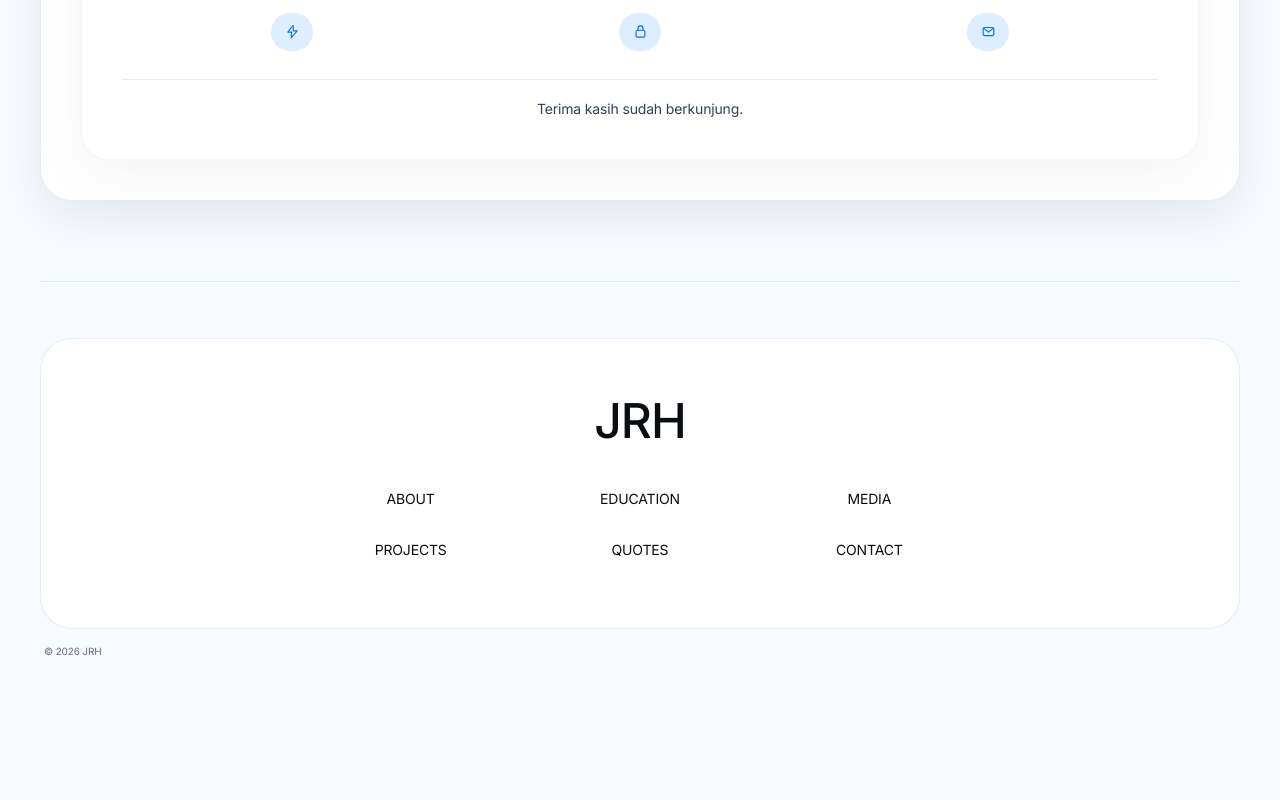
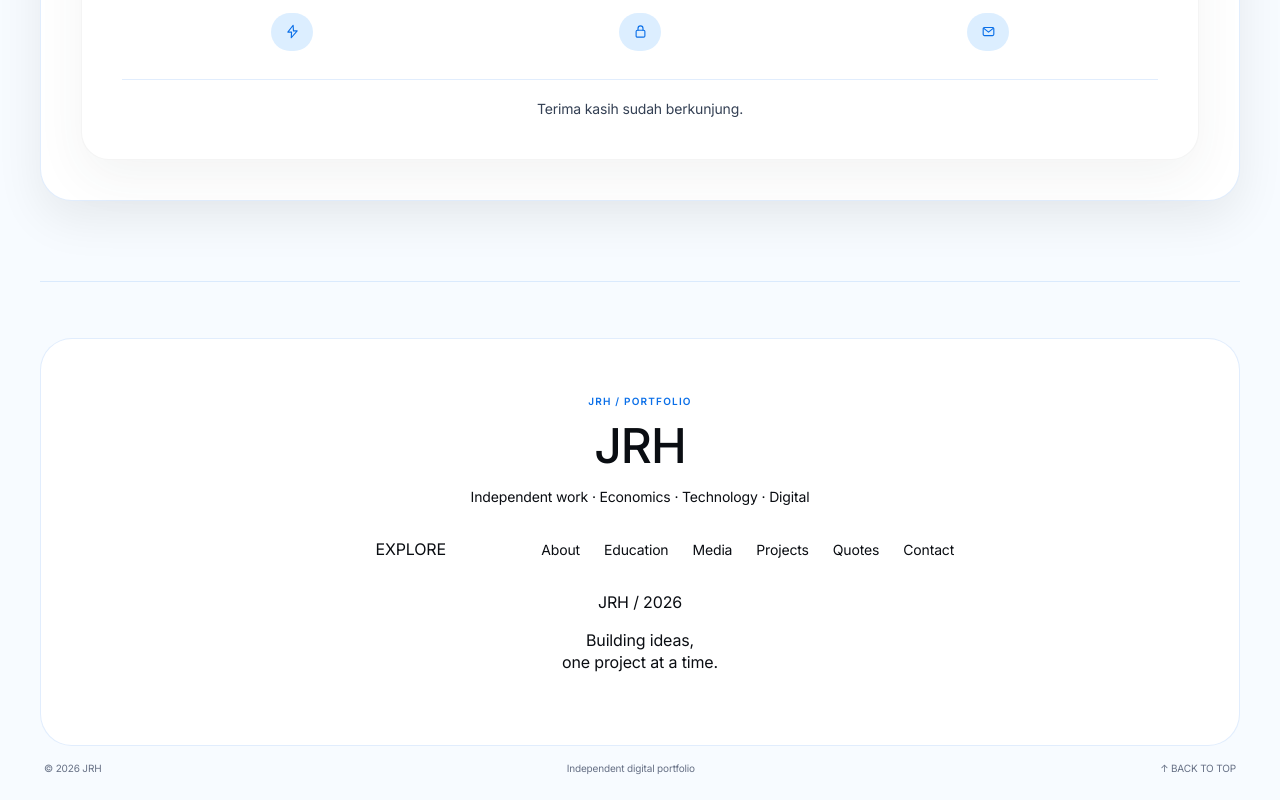
Before and after one commit to LionerHakim/JRHs, a React (Vite) app: page / in a window 1280 px wide. Shown: the part 5659-6459 px from the top of the page. Before the commit the page ends 6342 px from the top, so only its background shows below. Built offline with nearby package versions, Linux system fonts and the light colour scheme.

Commit message:
Redesign footer as editorial portfolio closing

```diff
--- a/src/main.tsx
+++ b/src/main.tsx
@@ -726,18 +726,30 @@ Web app dan digital product yang sedang dibangun untuk memecahkan masalah nyata.
       <footer className="site-footer">
         <div className="site-footer-main">
           <div className="site-footer-brand">
+            <span className="footer-kicker">JRH / PORTFOLIO</span>
             <strong>JRH</strong>
+            <p>Independent work · Economics · Technology · Digital</p>
           </div>
 
           <nav className="site-footer-nav" aria-label="Footer navigation">
-            {sectionItems.map(([id, label]) => (
-              <a key={id} href={`#${id}`}>{label.toUpperCase()}</a>
-            ))}
+            <span className="footer-nav-label">EXPLORE</span>
+            <div className="site-footer-nav-grid">
+              {sectionItems.map(([id, label]) => (
+                <a key={id} href={`#${id}`}>{label}</a>
+              ))}
+            </div>
           </nav>
+
+          <div className="site-footer-statement">
+            <span>JRH / 2026</span>
+            <p>Building ideas,<br />one project at a time.</p>
+          </div>
         </div>
 
         <div className="site-footer-bottom">
           <span>© 2026 JRH</span>
+          <span>Independent digital portfolio</span>
+          <a href="#identity">↑ BACK TO TOP</a>
         </div>
       </footer>
     </div>
```
